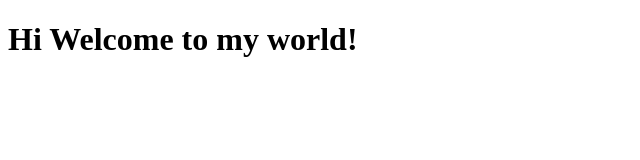
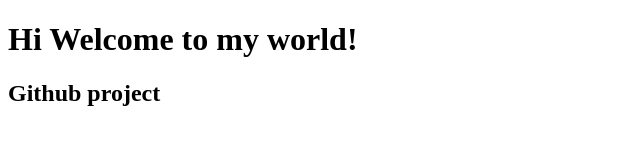
Before and after one commit to iqbal9865/my-second-repo, a plain HTML site: page index.html in a window 1280 px wide. Shown: the whole page, without its empty margins (0-640 px from the left). Drawn offline with Linux system fonts and the light colour scheme.

Commit message:
added hi

```diff
--- a/index.html
+++ b/index.html
@@ -7,5 +7,6 @@
 </head>
 <body>
     <h1>Hi Welcome to my world!</h1>
+    <h2>Github project</h2>
 </body>
 </html>
```
Also changed, not shown: 1 other file.
